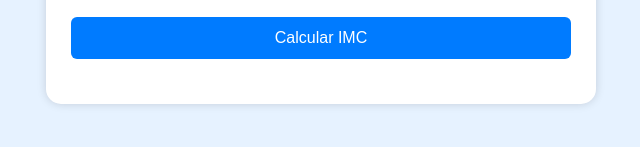
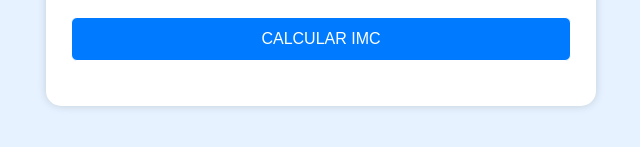
Before and after one commit to kakaka69sys/hosting, a plain HTML site: page index.html in a window 1280 px wide. Shown: the part 259-406 px from the top of the page, 319-959 px from the left. Drawn offline with Linux system fonts and the light colour scheme.

Commit message:
Update index.html

```diff
--- a/index.html
+++ b/index.html
@@ -4,6 +4,117 @@
   <meta charset="UTF-8">
   <title>Calculadora de IMC</title>
   <style>
+    /* From Uiverse.io by mobinkakei */
+button {
+  position: relative;
+  margin: 0;
+  padding: 17px 35px;
+  outline: none;
+  text-decoration: none;
+  display: flex;
+  justify-content: center;
+  align-items: center;
+  cursor: pointer;
+  text-transform: uppercase;
+  background-color: #fff;
+  border: 1px solid rgba(22, 76, 167, 0.6);
+  border-radius: 10px;
+  color: #1d89ff;
+  font-weight: 400;
+  font-family: inherit;
+  z-index: 0;
+  overflow: hidden;
+  transition: all 0.3s cubic-bezier(0.02, 0.01, 0.47, 1);
+}
+
+button span {
+  color: #164ca7;
+  font-size: 14px;
+  font-weight: 500;
+  letter-spacing: 0.7px;
+}
+
+button:hover {
+  animation: rotate624 0.7s ease-in-out both;
+}
+
+button:hover span {
+  animation: storm1261 0.7s ease-in-out both;
+  animation-delay: 0.06s;
+}
+
+@keyframes rotate624 {
+  0% {
+    transform: rotate(0deg) translate3d(0, 0, 0);
+  }
+
+  25% {
+    transform: rotate(3deg) translate3d(0, 0, 0);
+  }
+
+  50% {
+    transform: rotate(-3deg) translate3d(0, 0, 0);
+  }
+
+  75% {
+    transform: rotate(1deg) translate3d(0, 0, 0);
+  }
+
+  100% {
+    transform: rotate(0deg) translate3d(0, 0, 0);
+  }
+}
+
+@keyframes storm1261 {
+  0% {
+    transform: translate3d(0, 0, 0) translateZ(0);
+  }
+
+  25% {
+    transform: translate3d(4px, 0, 0) translateZ(0);
+  }
+
+  50% {
+    transform: translate3d(-3px, 0, 0) translateZ(0);
+  }
+
+  75% {
+    transform: translate3d(2px, 0, 0) translateZ(0);
+  }
+
+  100% {
+    transform: translate3d(0, 0, 0) translateZ(0);
+  }
+}
+
+.btn-shine {
+  border: 1px solid;
+  overflow: hidden;
+  position: relative;
+}
+
+.btn-shine span {
+  z-index: 20;
+}
+
+.btn-shine:after {
+  background: #38ef7d;
+  content: "";
+  height: 155px;
+  left: -75px;
+  opacity: 0.4;
+  position: absolute;
+  top: -50px;
+  transform: rotate(35deg);
+  transition: all 550ms cubic-bezier(0.19, 1, 0.22, 1);
+  width: 50px;
+  z-index: -10;
+}
+
+.btn-shine:hover:after {
+  left: 120%;
+  transition: all 550ms cubic-bezier(0.19, 1, 0.22, 1);
+}
     body {
       font-family: Arial, sans-serif;
       padding: 20px;
@@ -71,7 +182,7 @@
     <label for="estatura">Estatura (m):</label>
     <input type="number" id="estatura" step="0.01" placeholder="Ej. 1.75">
 
-    <button onclick="calcularIMC()">Calcular IMC</button>
+    <button  class="btn-shine" onclick="calcularIMC()">Calcular IMC</button>
 
     <div id="resultado"></div>
     <div id="recomendaciones"></div>
```
